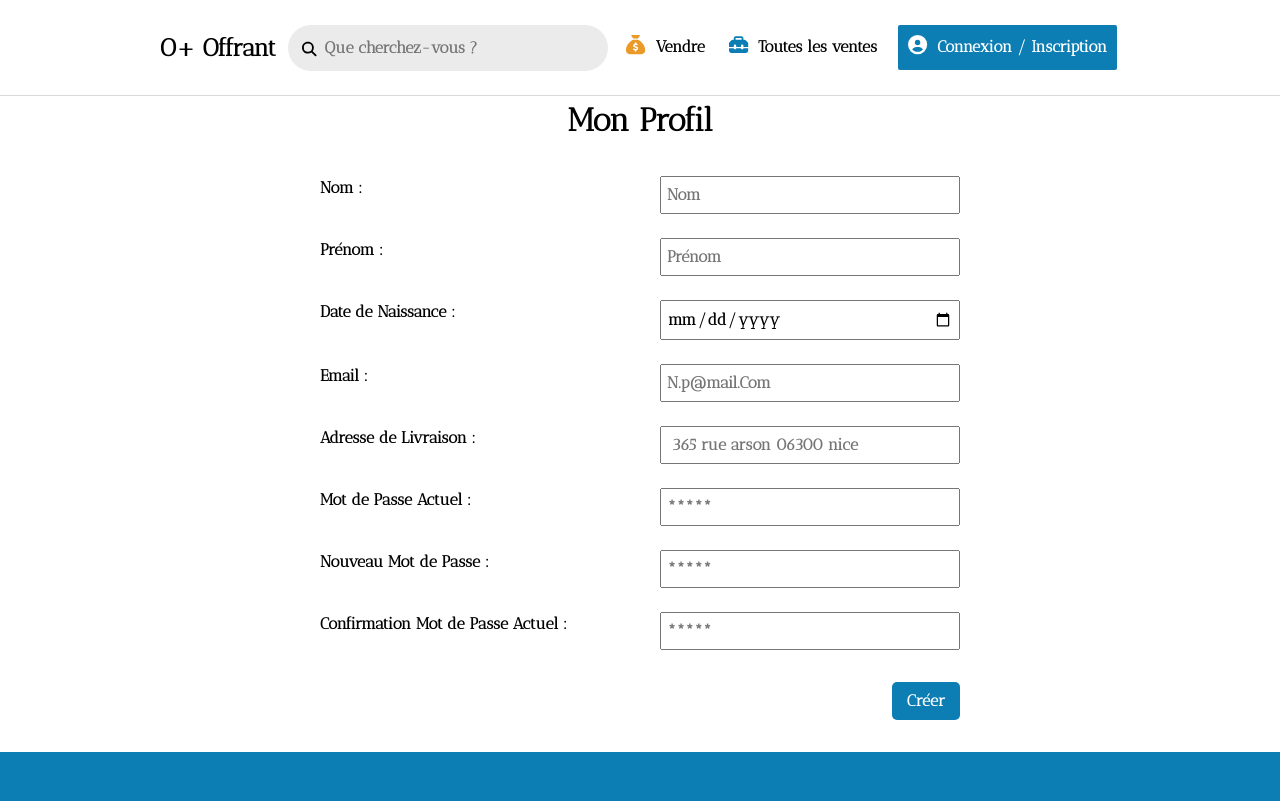
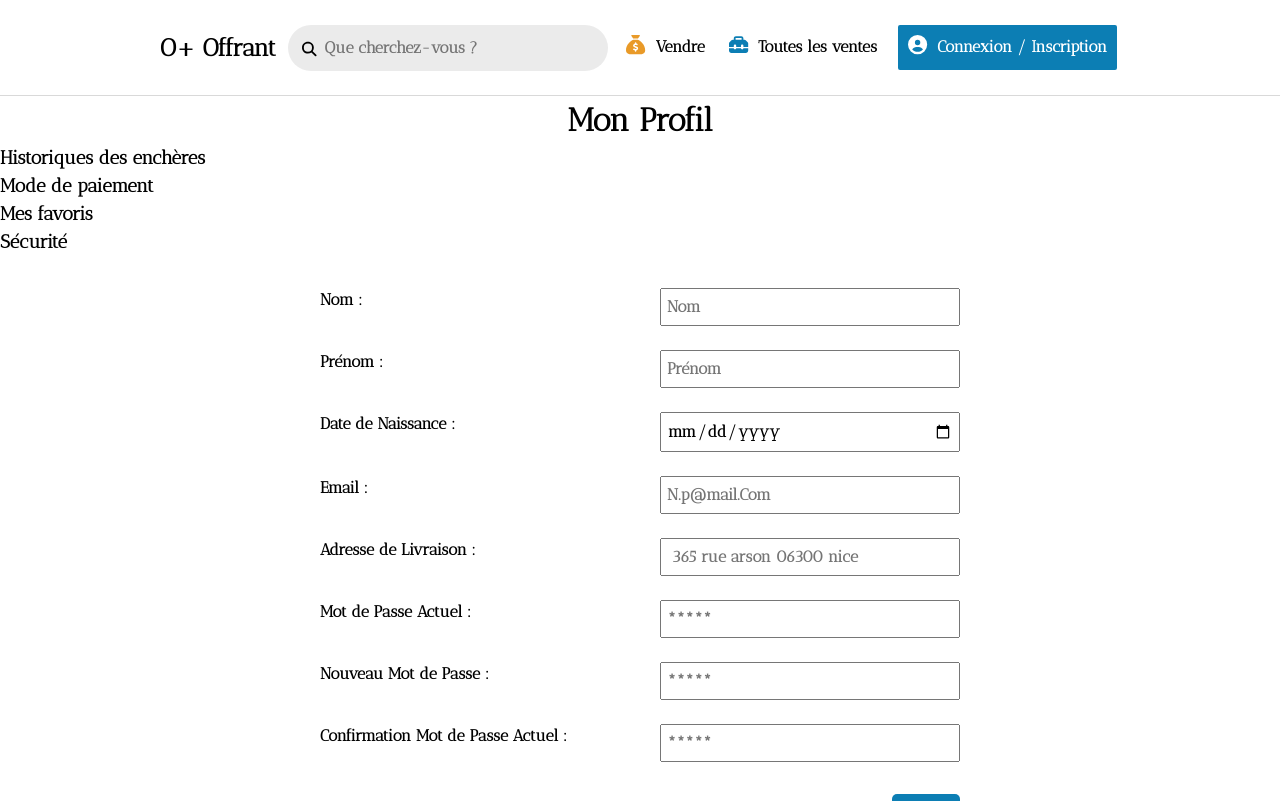
Before and after one commit to Ld-monkey/o-plus-offrant-front-end, a React (Vite) app: page /profil in a window 1280 px wide. Shown: the top 801 px of the page. Built offline with nearby package versions, Linux system fonts and the light colour scheme.

Commit message:
add future navlink

```diff
--- a/src/components/Profil/Profil.tsx
+++ b/src/components/Profil/Profil.tsx
@@ -4,6 +4,12 @@ function Profil() {
   return (
     <>
       <h2>Mon Profil</h2>
+      <div>
+        <h3>Historiques des enchères</h3>
+        <h3>Mode de paiement</h3>
+        <h3>Mes favoris</h3>
+        <h3>Sécurité</h3>
+      </div>
       <form method="post" className="add-article-form">
         <div className="article-name">
           <label htmlFor="titre">Nom :</label>
```
